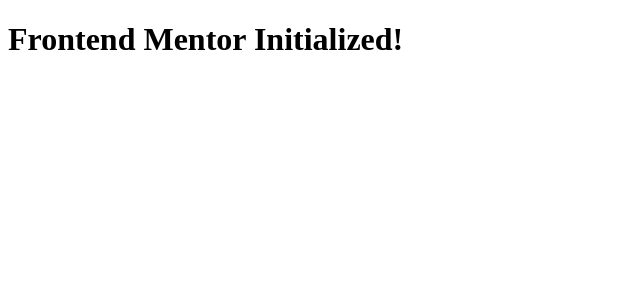
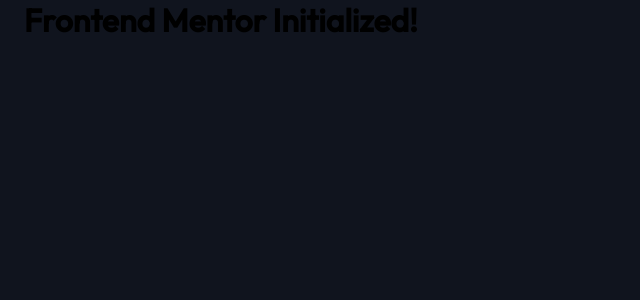
Before and after one commit to mayurDayal2000/entertainment-web-app, a React (Vite) app: page / in a window 1280 px wide. Shown: the top 300 px of the page, without its empty margins (0-640 px from the left). Built offline with nearby package versions, Linux system fonts and the light colour scheme.

Commit message:
added outfit font and sass files

```diff
--- a/index.html
+++ b/index.html
@@ -6,6 +6,10 @@
   <link rel="icon" type="image/png" sizes="32x32" href="./public/favicon.png" />
   <meta name="viewport" content="width=device-width, initial-scale=1.0" />
   <title>Frontend Mentor | Entertainment web app</title>
+
+  <link rel="preconnect" href="https://fonts.googleapis.com" />
+  <link rel="preconnect" href="https://fonts.gstatic.com" crossorigin />
+  <link href="https://fonts.googleapis.com/css2?family=Outfit:wght@300;500&display=swap" rel="stylesheet" />
 </head>
 
 <body>
--- a/package.json
+++ b/package.json
@@ -21,6 +21,7 @@
     "eslint-plugin-react": "^7.33.2",
     "eslint-plugin-react-hooks": "^4.6.0",
     "eslint-plugin-react-refresh": "^0.4.5",
+    "sass": "^1.70.0",
     "vite": "^5.0.8"
   }
 }
--- a/src/main.jsx
+++ b/src/main.jsx
@@ -1,6 +1,7 @@
 import React from "react";
 import ReactDOM from "react-dom/client";
 import App from "./App.jsx";
+import "./styles/main.scss"
 
 ReactDOM.createRoot(document.getElementById("root")).render(
   <React.StrictMode>
--- /dev/null
+++ b/src/styles/default.scss
@@ -0,0 +1,37 @@
+* {
+  margin: 0;
+  padding: 0;
+  box-sizing: border-box;
+}
+
+body {
+  min-height: 100vh;
+  padding: 0 1.5rem;
+  font-family: "Outfit", sans-serif;
+  background-color: $dark-blue-accent;
+  display: flex;
+  flex-direction: column;
+  align-items: center;
+}
+
+#root {
+  width: 100%;
+}
+
+input {
+  background: transparent;
+  border: none;
+  width: 100%;
+  display: block;
+
+  &:focus {
+    outline: none;
+  }
+}
+
+button {
+  display: block;
+  width: 100%;
+  border: none;
+  cursor: pointer;
+}
--- /dev/null
+++ b/src/styles/main.scss
@@ -0,0 +1,2 @@
+@import "./variables.scss";
+@import "./default.scss";
--- /dev/null
+++ b/src/styles/variables.scss
@@ -0,0 +1,5 @@
+$dark-blue-accent: #10141e;
+$semi-dark-blue-accent: #161d2f;
+$pure-white: #ffffff;
+$greyish-blue-accent: #5a698f;
+$red-error-accent: #fc4747;
```
Also changed, not shown: 1 other file (tests, documents, lock files or other folders).
